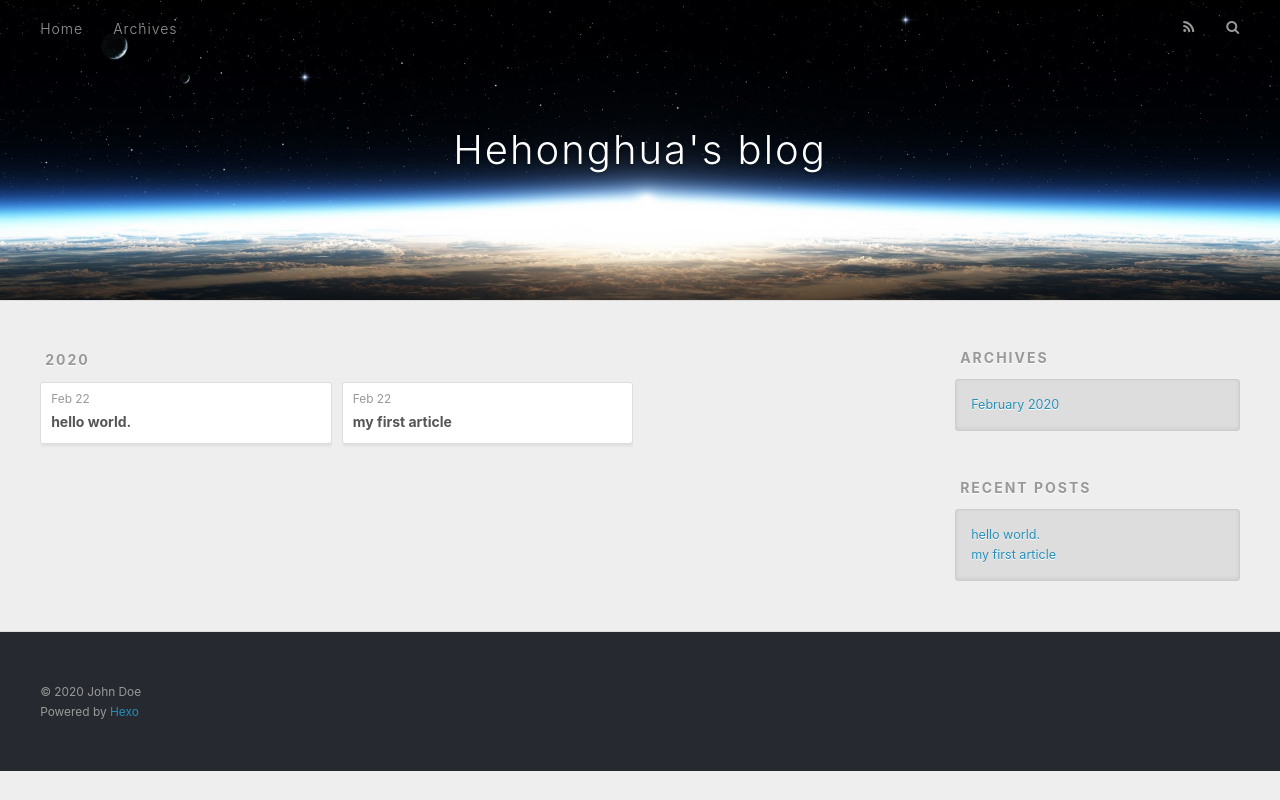
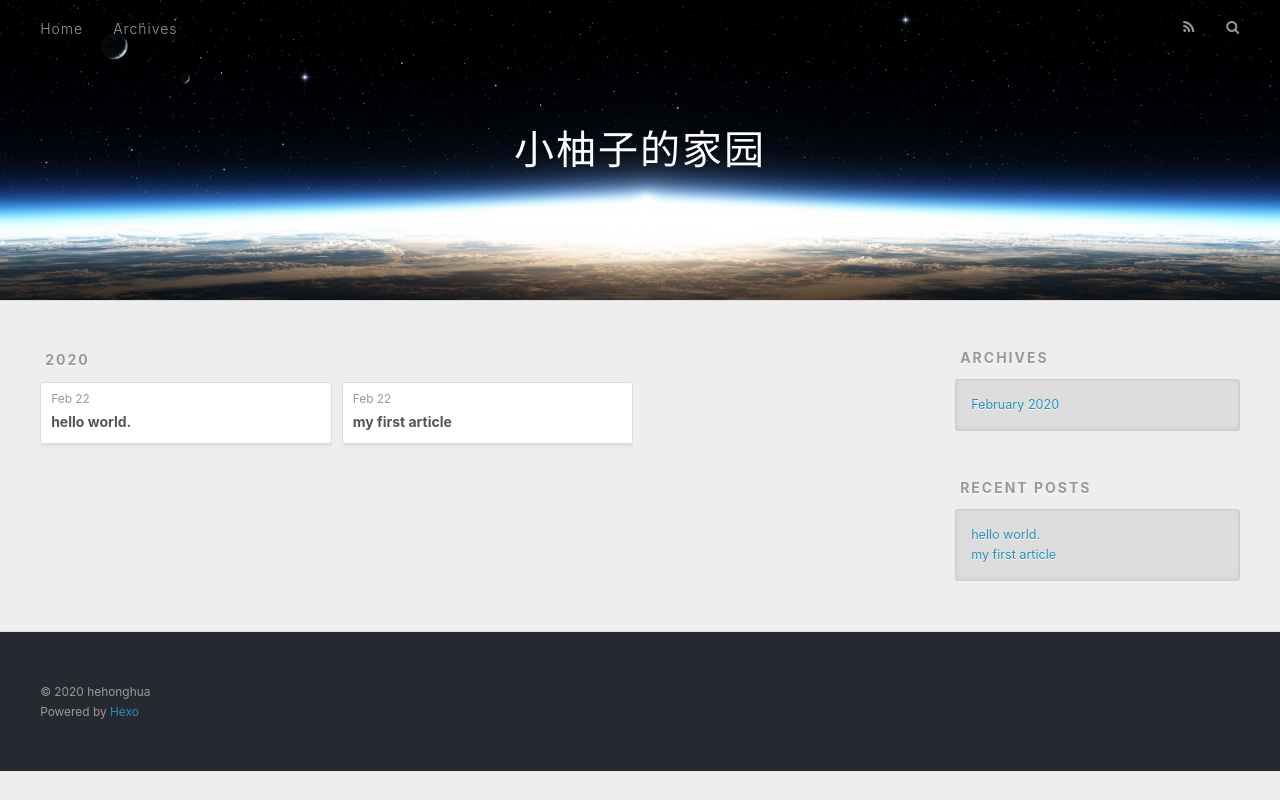
Before and after one commit to hhonghua2008/hhonghua2008.github.io, a plain HTML site: page archives/2020/02/index.html in a window 1280 px wide. Drawn offline with nearby package versions, Linux system fonts and the light colour scheme.

Commit message:
Site updated: 2020-02-22 14:30:49

```diff
--- a/archives/2020/02/index.html
+++ b/archives/2020/02/index.html
@@ -5,17 +5,17 @@
 
 
 
-  <title>Archives: 2020/2 | Hehonghua&#39;s blog</title>
+  <title>Archives: 2020/2 | 小柚子的家园</title>
   <meta name="viewport" content="width=device-width, initial-scale=1, maximum-scale=1">
   <meta property="og:type" content="website">
-<meta property="og:title" content="Hehonghua&#39;s blog">
+<meta property="og:title" content="小柚子的家园">
 <meta property="og:url" content="http://yoursite.com/archives/2020/02/index.html">
-<meta property="og:site_name" content="Hehonghua&#39;s blog">
+<meta property="og:site_name" content="小柚子的家园">
 <meta property="og:locale" content="en_US">
-<meta property="article:author" content="John Doe">
+<meta property="article:author" content="hehonghua">
 <meta name="twitter:card" content="summary">
 
-    <link rel="alternate" href="/atom.xml" title="Hehonghua&#39;s blog" type="application/atom+xml">
+    <link rel="alternate" href="/atom.xml" title="小柚子的家园" type="application/atom+xml">
 
 
     <link rel="icon" href="/favicon.png">
@@ -36,7 +36,7 @@
   <div id="header-outer" class="outer">
     <div id="header-title" class="inner">
       <h1 id="logo-wrap">
-        <a href="/" id="logo">Hehonghua&#39;s blog</a>
+        <a href="/" id="logo">小柚子的家园</a>
       </h1>
 
     </div>
@@ -164,7 +164,7 @@
 
   <div class="outer">
     <div id="footer-info" class="inner">
-      &copy; 2020 John Doe<br>
+      &copy; 2020 hehonghua<br>
       Powered by <a href="http://hexo.io/" target="_blank">Hexo</a>
     </div>
   </div>
```
Also changed, not shown: 2020/02/22/hello-world/index.html (+6 -6 lines), 2020/02/22/my-first-article/index.html (+6 -6 lines), archives/2020/index.html (+7 -7 lines), archives/index.html (+7 -7 lines), index.html (+7 -7 lines).
